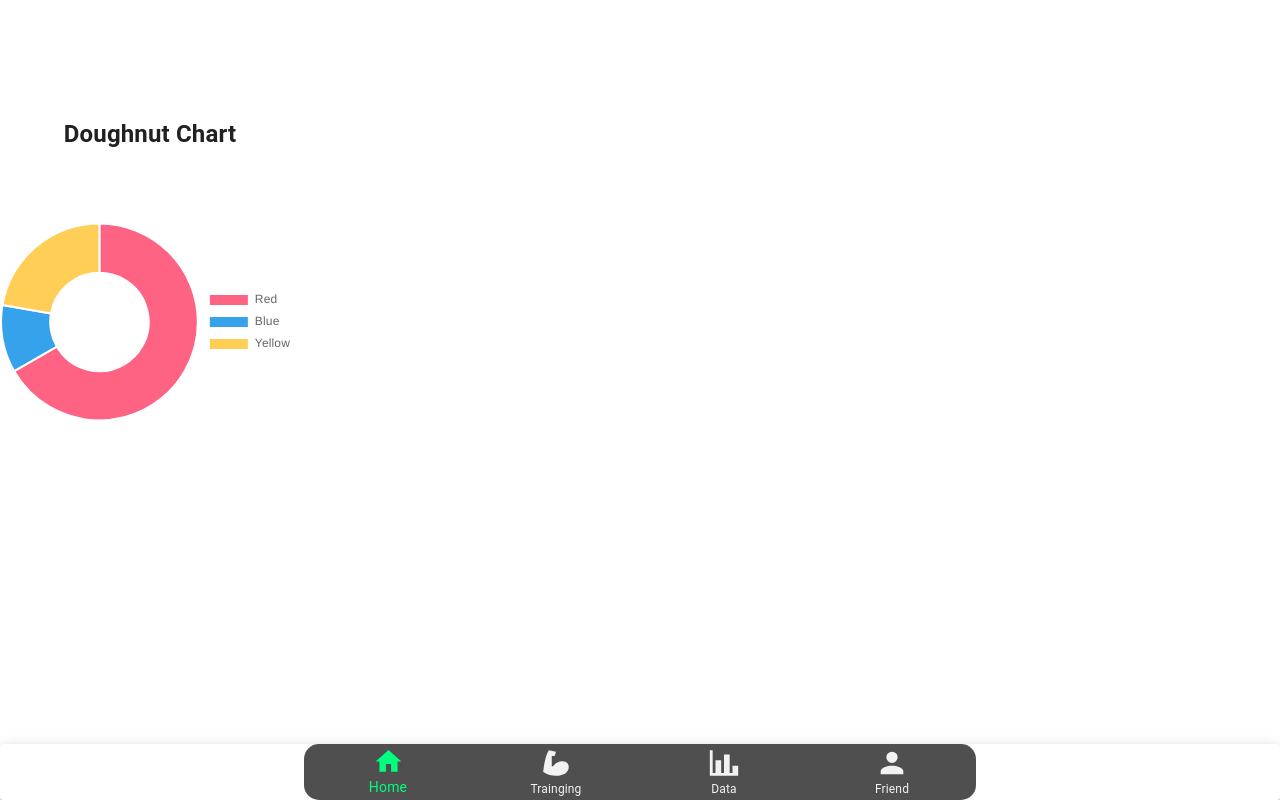
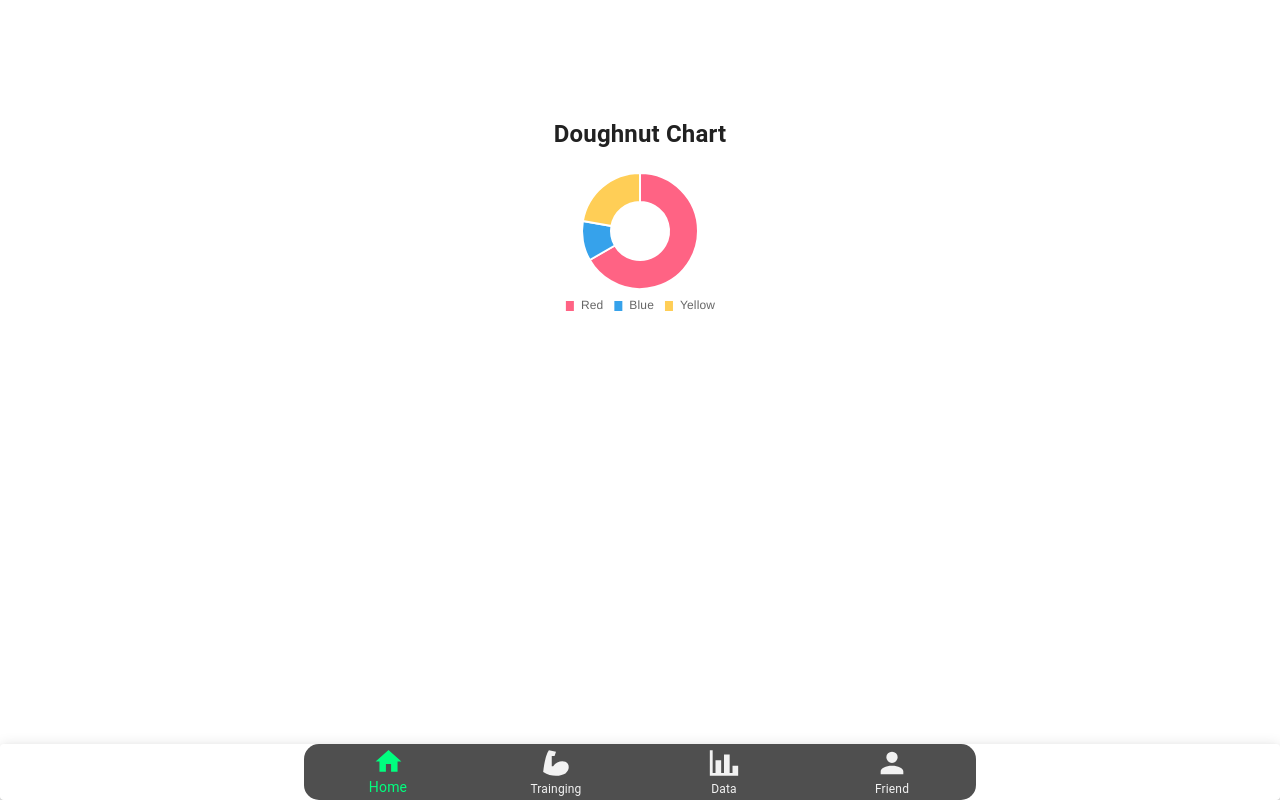
Before and after one commit to igaiga0823/muscle-app, a React (Create React App) app: page /piechart in a window 1280 px wide. Built offline with nearby package versions, Linux system fonts and the light colour scheme.

Commit message:
Co-authored-by: igaiga0823 <igaiga0823@users.noreply.github.com>

```diff
--- a/src/components/views/graphs/pieChart.jsx
+++ b/src/components/views/graphs/pieChart.jsx
@@ -2,25 +2,6 @@ import { useEffect } from 'react';
 import { Doughnut } from 'react-chartjs-2';
 
 const DoughnutChart = () => {
-  // useEffect(() => {
-  //   // 動画のURLを取得する非同期関数
-  //   const fetchVideoUrl = async () => {
-  //     try {
-  //       const response = await fetch(url);
-  //       if (response.ok) {
-  //         const videoData = await response.json();
-  //         setVideoUrl(videoData.url);
-  //       } else {
-  //         console.log('Failed to fetch video URL');
-  //       }
-  //     } catch (error) {
-  //       console.log('Error fetching video URL:', error);
-  //     }
-  //   };
-
-  //   fetchVideoUrl();
-  // }, []);
-  // グラフに表示するデータ
   const data = {
     labels: ['Red', 'Blue', 'Yellow'],
     datasets: [
@@ -32,21 +13,32 @@ const DoughnutChart = () => {
     ],
   };
 
-  // グラフのオプション設定
   const options = {
     responsive: true,
     maintainAspectRatio: false,
     plugins: {
       legend: {
-        position: 'right',
+        position: 'bottom',
+        labels: {
+          boxWidth: 10,
+          font: {
+            size: 12,
+          },
+        },
       },
     },
   };
 
+  useEffect(() => {
+    // グラフ描画後の処理などをここに記述
+  }, []);
+
   return (
-    <div style={{ width: '300px', height: '300px' }}>
-      <h2>Doughnut Chart</h2>
-      <Doughnut data={data} options={options} />
+    <div className="chart-container">
+      <h2 className="chart-title">Doughnut Chart</h2>
+      <div className="chart-wrapper">
+        <Doughnut data={data} options={options} />
+      </div>
     </div>
   );
 };
```
